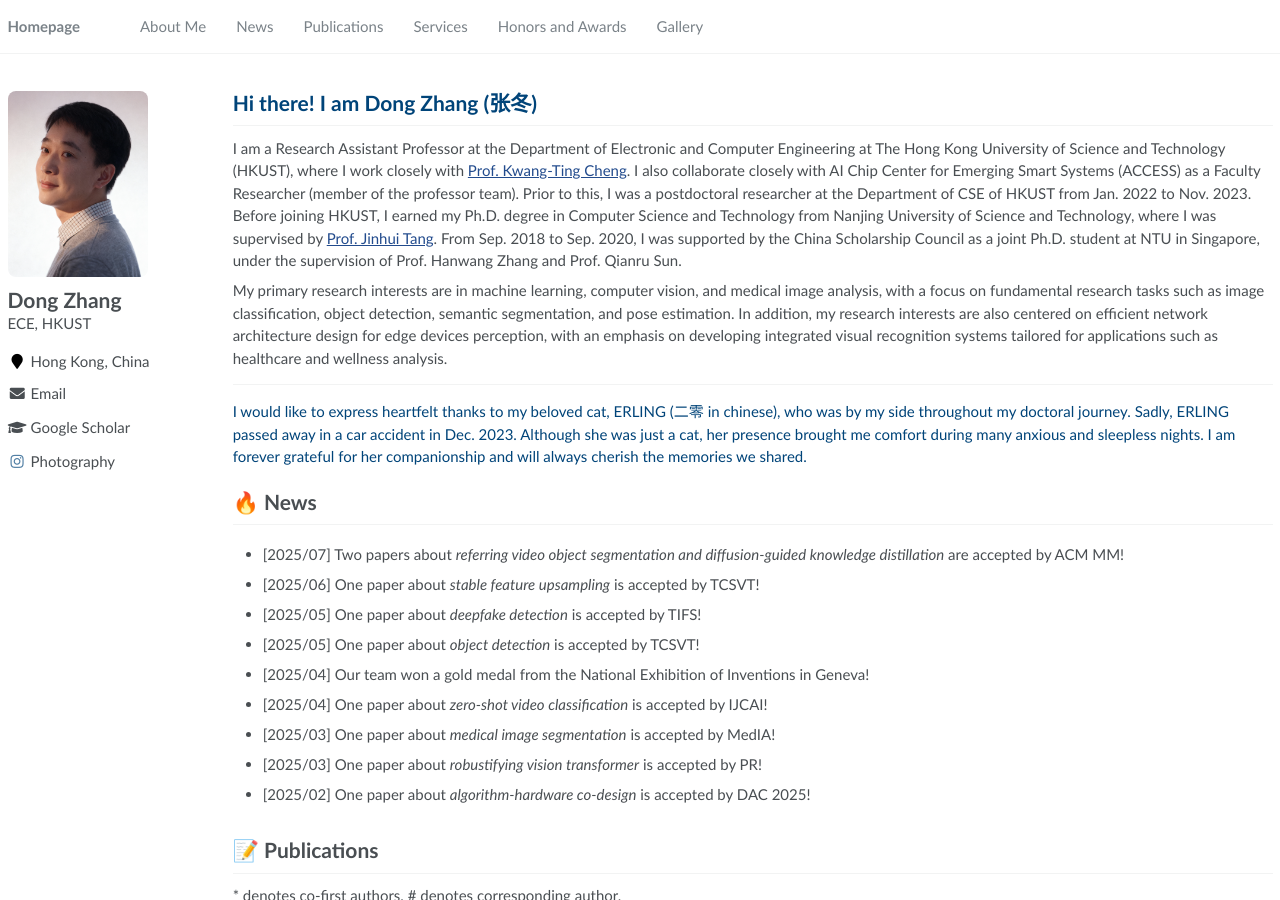
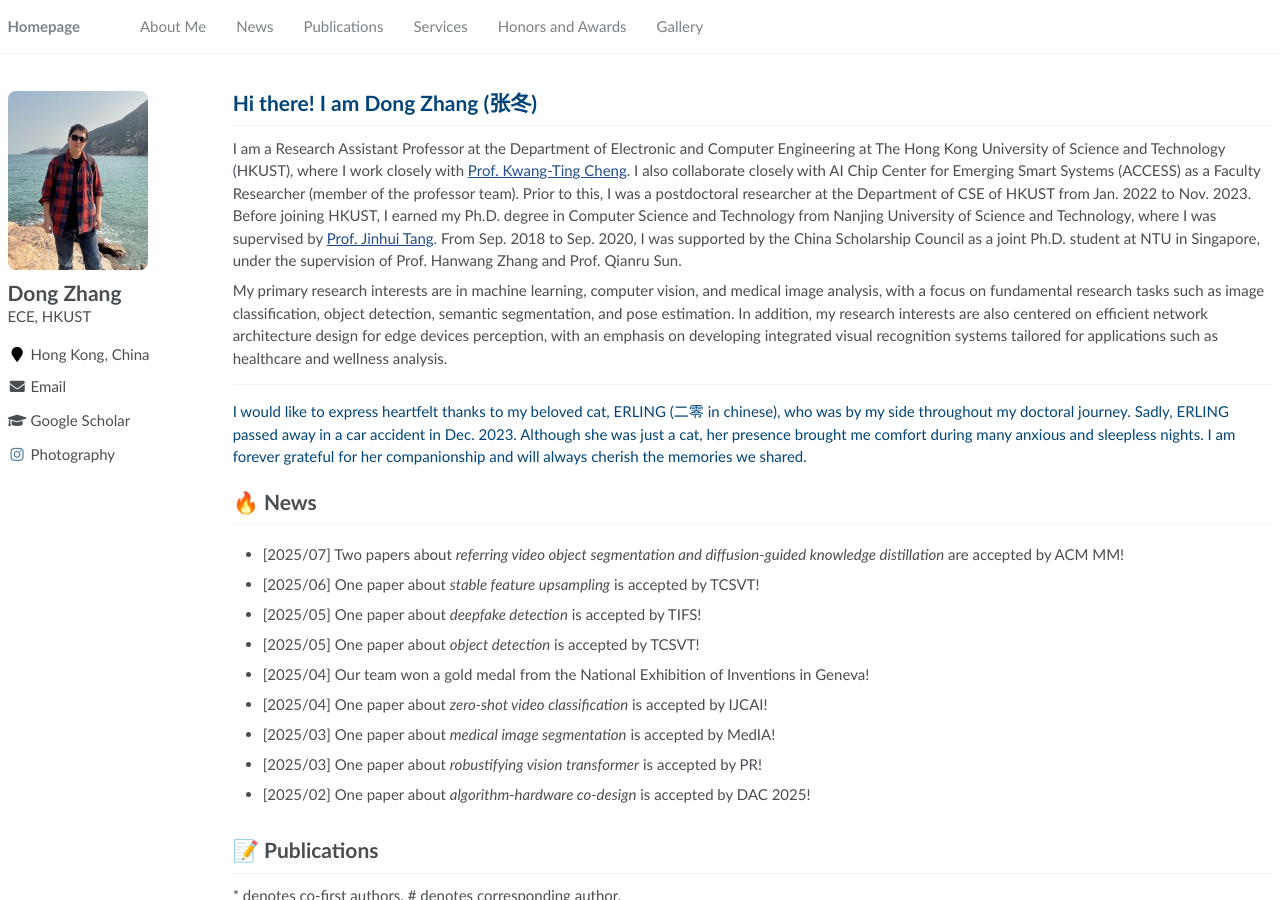
Before and after one commit to dongzhang89/dongzhang89.github.io, a Jekyll site: the page built from _pages/about.md, in a window 1280 px wide and 900 px high. Built offline with Jekyll 4.4.1, drawn with Linux system fonts in a browser that asks for light colours.

Commit message:
Update _config.yml

```diff
--- a/_config.yml
+++ b/_config.yml
@@ -22,7 +22,7 @@ baidu_site_verification  :  # get baidu_site_verification from https://ziyuan.ba
 # Site Author
 author:
   name             : "Dong Zhang"
-  avatar           : "images/dongzhang.png"
+  avatar           : "images/dongzhang.jpg"
   bio              :
   location         : "Hong Kong, China"
   employer         :
```
